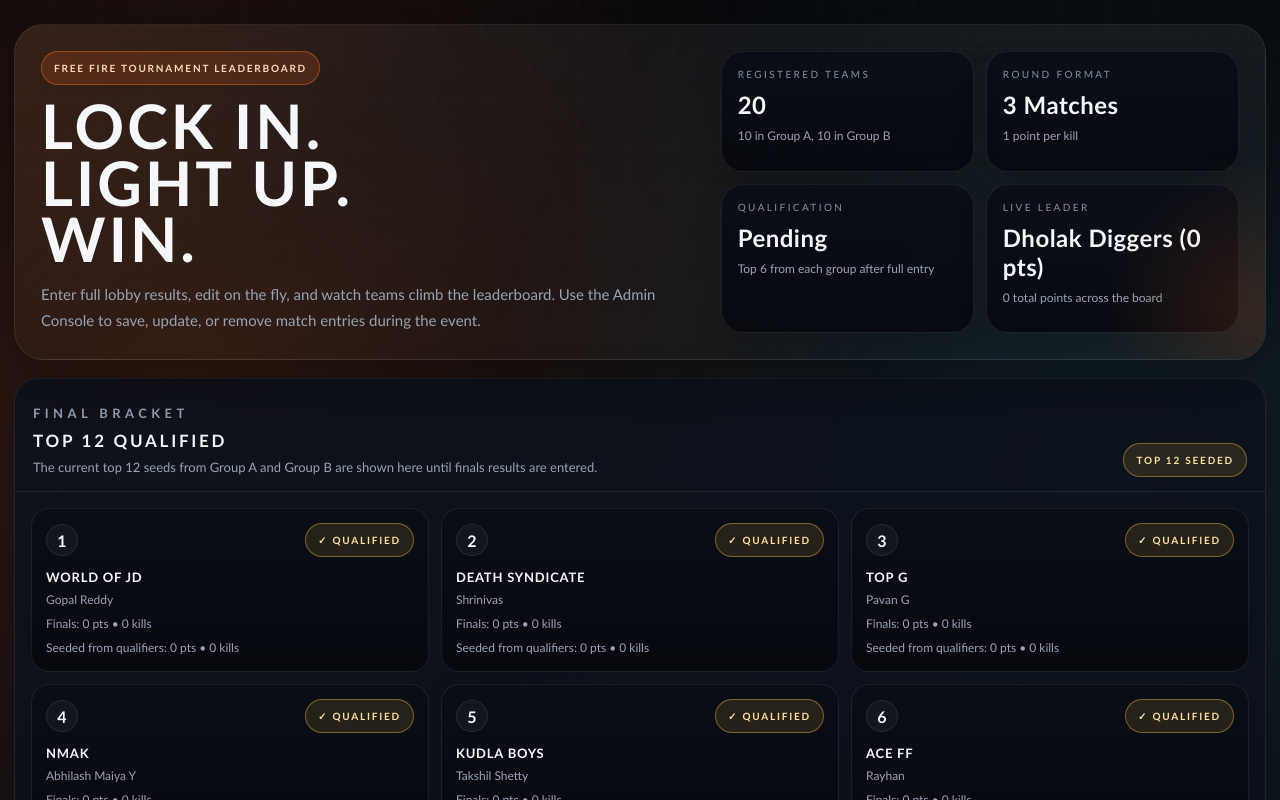
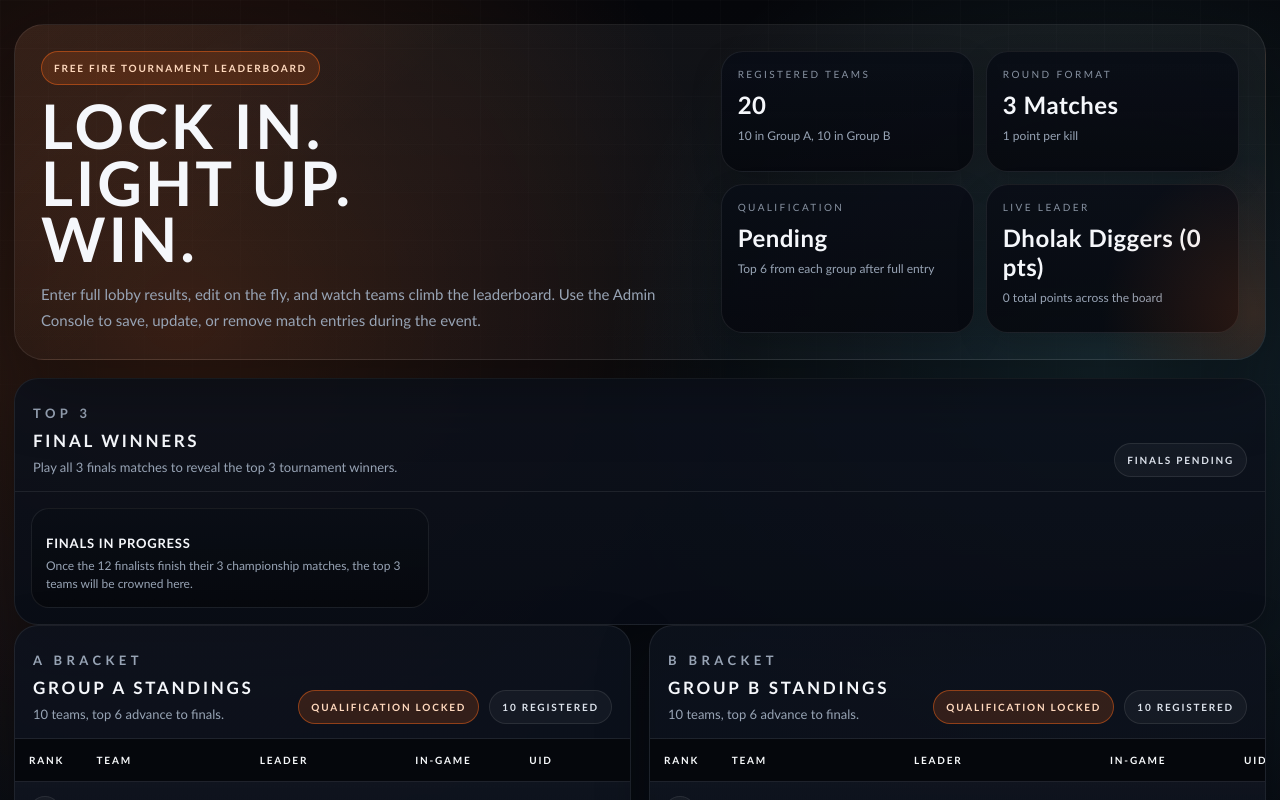
Before and after one commit to Singhmedhansh/Game_Leaderboard, a React (Vite) app in the folder client/: page / in a window 1280 px wide. Shown: the top 800 px of the page. Built offline with nearby package versions, Linux system fonts and the light colour scheme.

Commit message:
Remove finals stats line

```diff
--- a/client/src/App.jsx
+++ b/client/src/App.jsx
@@ -302,48 +302,6 @@
     <section className="ff-panel">
       <div className="ff-panel-head">
         <div>
-          <p className="ff-kicker">Final Bracket</p>
-          <h2>Top 12 Qualified</h2>
-          <p>
-            {qualificationUnlocked
-              ? 'The top 6 from Group A and the top 6 from Group B are live in the finals board.'
-              : 'The current top 12 seeds from Group A and Group B are shown here until finals results are entered.'}
-          </p>
-        </div>
-        <Pill tone={finalsComplete ? 'accent' : finalsReady || finalists.length ? 'warning' : 'dark'}>
-          {finalsComplete ? 'Top 3 locked' : finalsReady ? 'Finals leaderboard live' : finalists.length ? 'Top 12 seeded' : 'Waiting for qualifiers'}
-        </Pill>
-      </div>
-
-      {finalists.length ? (
-        <>
-          <div className="ff-finals-grid">
-            {finalists.map((team, index) => (
-              <motion.article
-                key={team.id}
-                className="ff-final-card"
-                initial={{ opacity: 0, y: 10 }}
-                animate={{ opacity: 1, y: 0 }}
-                transition={{ delay: index * 0.03, duration: 0.22 }}
-              >
-                <div className="ff-final-head">
-                  <span className="ff-final-slot">{index + 1}</span>
-                  <Pill tone="warning">✓ Qualified</Pill>
-                </div>
-                <h3>{team.teamName}</h3>
-                <p>{team.leaderName}</p>
-                <p className="ff-muted">
-                  Finals: {team.totalPoints} pts • {team.totalKills} kills
-                </p>
-                <p className="ff-muted">
-                  Seeded from qualifiers: {team.qualificationPoints || 0} pts • {team.qualificationKills || 0} kills
-                </p>
-              </motion.article>
-            ))}
-          </div>
-
-          <div className="ff-panel-head">
-            <div>
           <p className="ff-kicker">Top 3</p>
           <h2>Final Winners</h2>
           <p>{finalsComplete ? 'These are the top 3 teams after the finals leaderboard settles.' : 'Play all 3 finals matches to reveal the top 3 tournament winners.'}</p>
@@ -367,7 +325,6 @@
               </div>
               <h3>{team.teamName}</h3>
               <p>{team.leaderName}</p>
-                  <p className="ff-muted">{team.totalPoints} pts • {team.totalKills} kills</p>
             </motion.article>
           ))
         ) : (
@@ -377,13 +334,6 @@
           </div>
         )}
       </div>
-        </>
-      ) : (
-        <div className="ff-final-card">
-          <h3>Top 12 Seeds</h3>
-          <p>The final board will appear here once at least one team result is available.</p>
-        </div>
-      )}
     </section>
   );
 }
```
Lines whose indentation alone changed are shown as unchanged.
